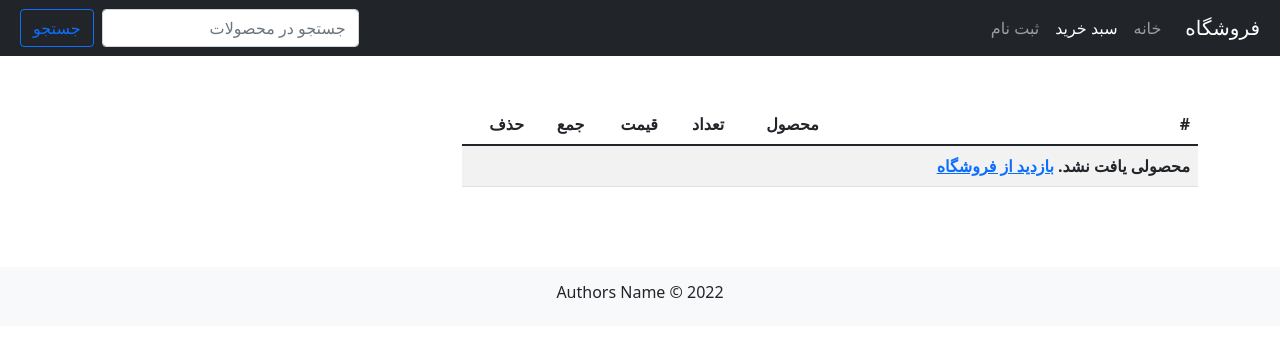
After one commit to AbolfazlAbdi48/entekhab-challenge, a Django app: page /cart/ in a window 1280 px wide. The commit adds this page. Shown: the top 337 px of the page. Run offline with Django 4.2, Linux system fonts and the light colour scheme; lists and menus that the app fills with data are empty; some libraries are stand-ins or nearby versions.

Commit message:
Add: cart view & template for show user cart detail

```diff
--- a/core/templates/core/base.html
+++ b/core/templates/core/base.html
@@ -27,7 +27,10 @@
         <div class="collapse navbar-collapse" id="navbarSupportedContent">
             <ul class="navbar-nav me-auto mb-2 mb-lg-0">
                 <li class="nav-item">
-                    <a class="nav-link active" aria-current="page" href="/">خانه</a>
+                    <a class="nav-link {% if request.path == '/' %}active{% endif %}" aria-current="page" href="/">خانه</a>
+                </li>
+                <li class="nav-item">
+                    <a class="nav-link {% if request.path == '/cart/' %}active{% endif %}" aria-current="page" href="{% url 'core:cart' %}">سبد خرید</a>
                 </li>
                 <li class="nav-item">
                     <a class="nav-link" aria-current="page" href="/">ثبت نام</a>
--- /dev/null
+++ b/core/templates/core/cart.html
@@ -0,0 +1,74 @@
+{% extends 'core/base.html' %}
+{% load humanize %}
+
+{% block title %}
+    سبد خرید
+{% endblock %}
+
+{% block content %}
+    <div class="container my-5">
+        <div class="row">
+            <div class="col-md-8 mb-3">
+                <table class="table table-striped">
+                    <thead>
+                    <tr>
+                        <th scope="col">#</th>
+                        <th scope="col">محصول</th>
+                        <th scope="col">تعداد</th>
+                        <th scope="col">قیمت</th>
+                        <th scope="col">جمع</th>
+                        <th scope="col">حذف</th>
+                    </tr>
+                    </thead>
+                    <tbody>
+                    {% for item in cart %}
+                        <tr>
+                            <th scope="row">{{ forloop.counter }}</th>
+                            <td>
+                                <img src="{{ item.product.image.url }}" alt="product image" class="img-fluid rounded"
+                                     width="75"
+                                     height="75">
+                                <a href="{% url 'core:product-detail' item.product.id %}"
+                                   class="text-primary">{{ item.product.title }}</a>
+                            </td>
+                            <td>{{ item.count }}</td>
+                            <td>{{ item.price|intcomma:False }} تومان</td>
+                            <td>
+                                <span>{{ item.total_price|intcomma:False }} تومان</span>
+                            </td>
+                            <td>
+                                <button class="btn btn-danger btn-sm">
+                                    <i class="fa fa-trash"></i>
+                                </button>
+                            </td>
+                        </tr>
+                    {% empty %}
+                        <tr>
+                            <th>
+                                محصولی یافت نشد. <a href="/" class="text-primary">بازدید از فروشگاه</a>
+                            </th>
+                            <td></td>
+                            <td></td>
+                            <td></td>
+                            <td></td>
+                            <td></td>
+                        </tr>
+                    {% endfor %}
+
+                    </tbody>
+                </table>
+            </div>
+            {% if cart %}
+                <div class="col-md-4 mb-3">
+                    <div class="border rounded p-4">
+                        <div class="d-flex justify-content-around align-items-center">
+                            <b>جمع کل سبد خرید: </b>
+                            <b>{{ cart.get_total_price|intcomma:False }} تومان</b>
+                        </div>
+                        <a href="#" class="btn btn-success w-100 mt-4">ثبت سفارش</a>
+                    </div>
+                </div>
+            {% endif %}
+        </div>
+    </div>
+{% endblock %}
--- a/core/urls.py
+++ b/core/urls.py
@@ -1,8 +1,13 @@
 from django.urls import path
-from .views import home_view, ProductDetailView
+from .views import (
+    home_view,
+    cart_view,
+    ProductDetailView
+)
 
 app_name = 'core'
 urlpatterns = [
     path('', home_view, name='home'),
+    path('cart/', cart_view, name='cart'),
     path('products/<int:pk>', ProductDetailView.as_view(), name='product-detail'),
 ]
--- a/core/views.py
+++ b/core/views.py
@@ -3,6 +3,7 @@ from django.shortcuts import render
 # Create your views here.
 from django.views.generic import DetailView
 
+from core.cart import Cart
 from product.models import Product
 
 
@@ -15,6 +16,15 @@ def home_view(request):
     return render(request, 'core/home.html', context)
 
 
+def cart_view(request):
+    cart = Cart(request)
+
+    context = {
+        'cart': cart
+    }
+    return render(request, 'core/cart.html', context)
+
+
 class ProductDetailView(DetailView):
     queryset = Product.objects.filter(is_active=True)
     template_name = 'core/product_detail.html'
```
